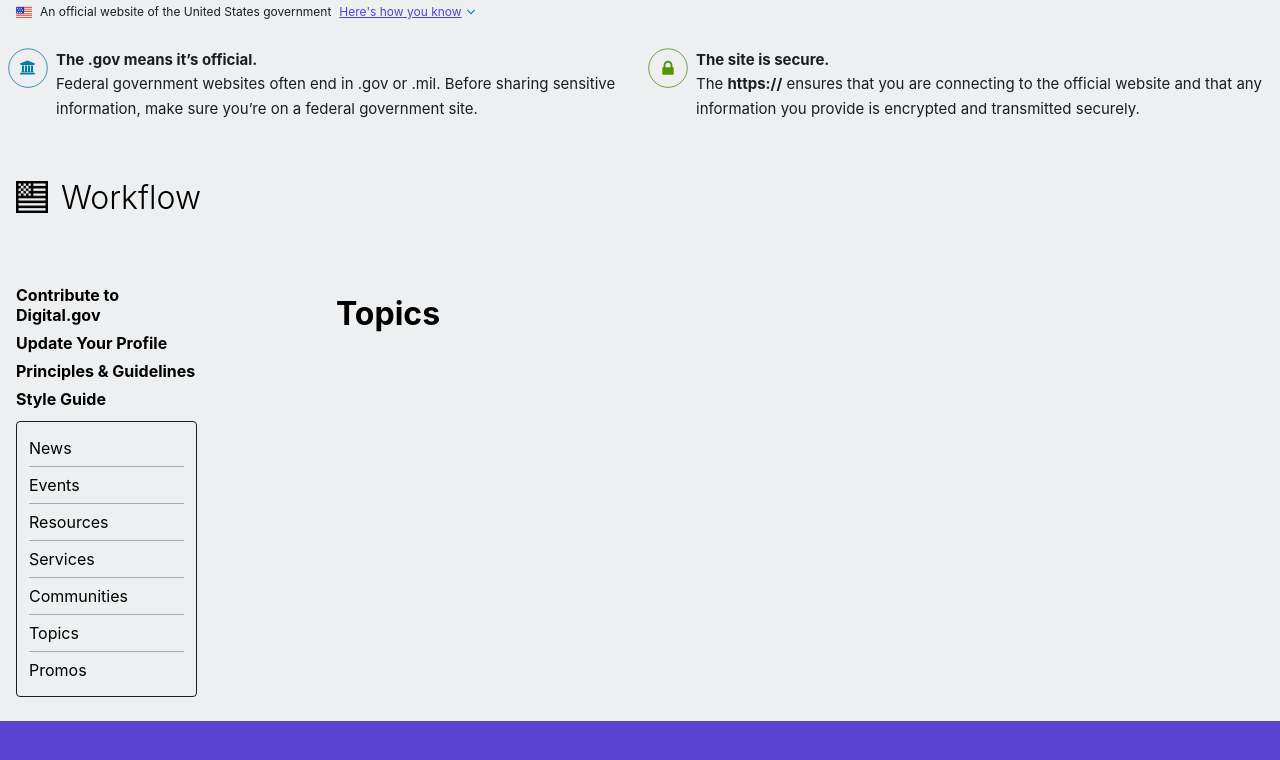
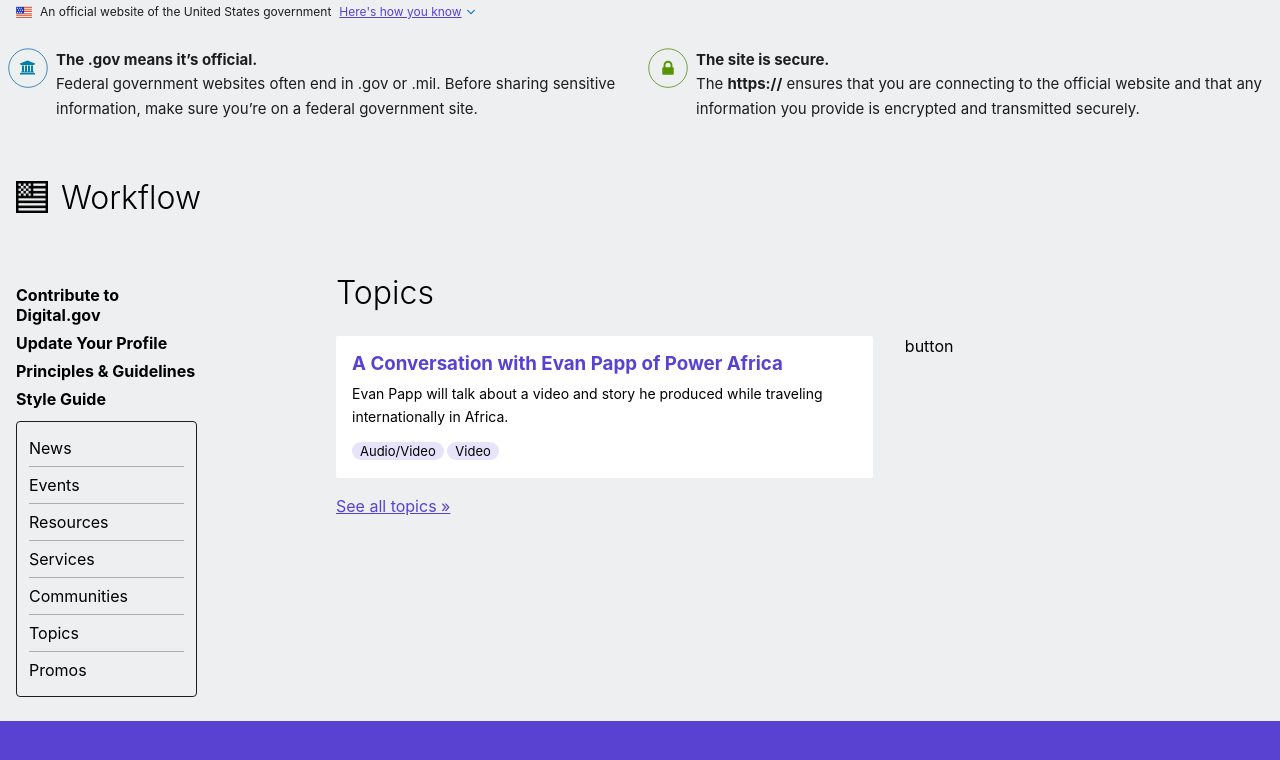
Before and after one commit to GSA/digitalgov-workflow, a Jekyll site: the page built from _pages/topics.md, in a window 1280 px wide. Shown: the top 760 px of the page. Built offline with Jekyll 4.4.1, drawn with Linux system fonts in a browser that asks for light colours; some web fonts are replaced; a script that is not in the unit is left out.

Commit message:
fixing page template

```diff
--- a/_layouts/page.html
+++ b/_layouts/page.html
@@ -2,17 +2,34 @@
 layout: default
 ---
 
-<div class="grid-row">
-  <div class="tablet:grid-col">
-    <h1 class="post-title">{{ page.title | escape }}</h1>
-  </div>
-  <div class="grid-col-auto">
+<header class="margin-bottom-3">
+  <h1 class="margin-0 text-light">{{ page.title | escape }}</h1>
+  {% if page.deck %}
+  <div class="deck">{{ page.deck | escape }}</div>
+  {% endif %}
   {% if page.url == '/posts/' %}
   {% assign size = page.url | size | minus: 2 %}
   <a href="{{ site.baseurl }}/new{{ page.url | slice: 0, size }}" class="usa-button margin-top-3">New</a>
   {% endif %}
+</header>
+<section class="article-list" data-api="{{ page.api }}">
+  <article class="margin-bottom-105">
+    <div class="grid-row grid-gap-4">
+      <div class="grid-col-12 tablet:grid-col-8">
+        <header class="bg-white padding-2 radius-sm">
+          <h3 class="margin-0 margin-bottom-1">
+            <a class="text-no-underline" href="/event/2018/09/27/a-conversation-with-evan-papp/" title="A Conversation with Evan Papp of Power Africa">A Conversation with Evan Papp of Power Africa</a>
+          </h3>
+          <p class="margin-0 font-sans-2xs">Evan Papp will talk about a video and story he produced while traveling internationally in Africa.</p>
+          <p class="font-sans-3xs">
+            <span class="bg-gray-5 padding-x-1 padding-y-1px radius-pill bg-primary-lighter">Audio/Video</span> <span class="bg-gray-5 padding-x-1 padding-y-1px radius-pill bg-primary-lighter">Video</span>
+          </p>
+        </header>
+      </div>
+      <div class="grid-col-12 tablet:grid-col-4">
+        button
       </div>
     </div>
-{% if page.deck %}
-<div class="deck">{{ page.deck | escape }}</div>
-{% endif %}
+  </article>
+  {{ content }}
+</section>
```
Lines whose indentation alone changed are shown as unchanged.
